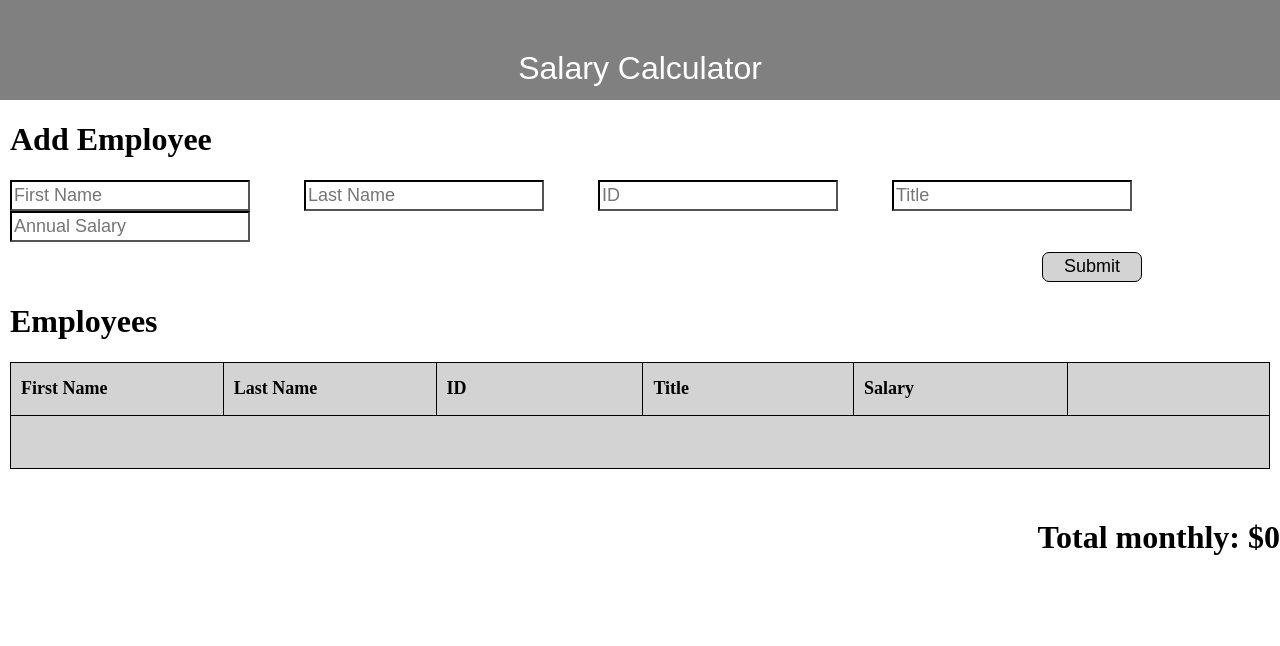
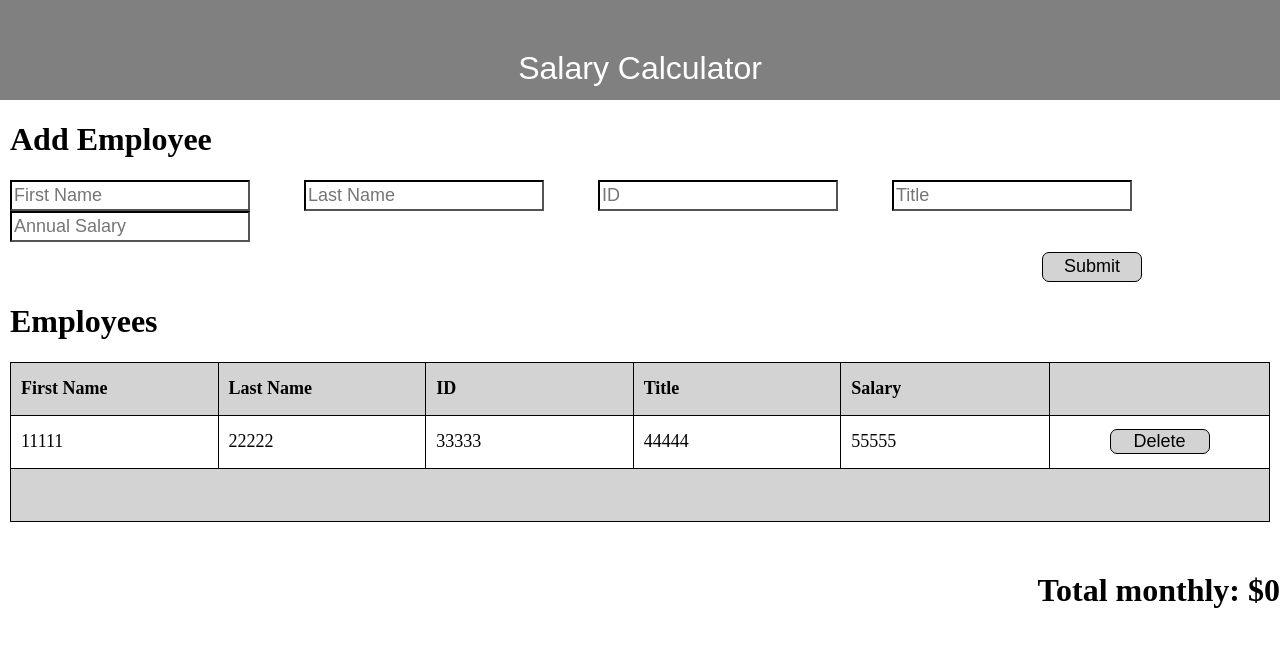
Before and after one commit to zenolook123/weekend-jquery-salary-calculator, a plain HTML site: page index.html in a window 1280 px wide. Drawn offline with Linux system fonts and the light colour scheme.

Commit message:
Revert "base mode"
This reverts commit f8f22e8f3aee685d6c7c6426c40ffc3f446abb9d.

```diff
--- a/index.html
+++ b/index.html
@@ -40,6 +40,12 @@
         </thead>
         <tbody>
           <tr>
+            <td class="table-data-entry">11111</td>
+            <td class="table-data-entry">22222</td>
+            <td class="table-data-entry">33333</td>
+            <td class="table-data-entry">44444</td>
+            <td class="table-data-entry">55555</td>
+            <td id = "delete-td"><button id = "delete-button">Delete</button></td>
         </tbody>
         <tfoot>
             <tr>
```
